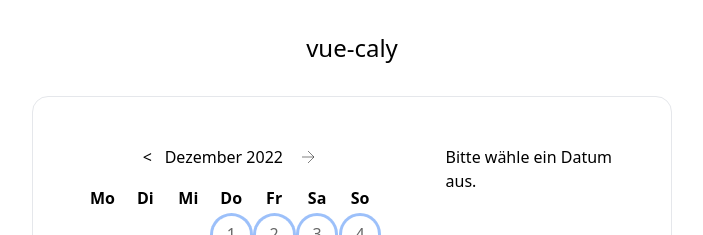
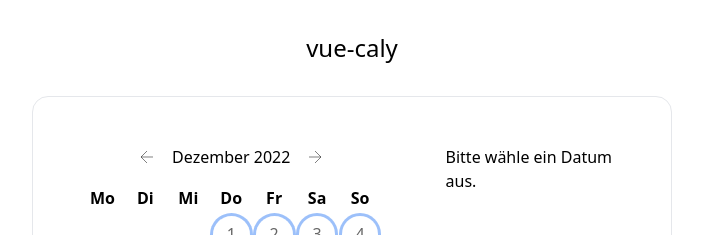
Before and after one commit to deepDiverPaul/vue-caly, a Vue app: page / in a window 1280 px wide. Shown: the top 235 px of the page, without its empty margins (288-991 px from the left). Built offline with nearby package versions, Linux system fonts and the light colour scheme.

Commit message:
update icons

```diff
--- a/src/plugin/components/DatePicker.vue
+++ b/src/plugin/components/DatePicker.vue
@@ -1,9 +1,9 @@
 <template>
   <div class="vcly-datepicker">
       <div class="vcly-monthselector">
-        <div class="arrow clickable mr-2" @click="prevMonth()">&lt;</div>
+        <div class="arrow clickable mr-2" @click="prevMonth()"><ArrowLeft /></div>
         <div class="month">{{months[month-1]}} {{year}}</div>
-        <div class="arrow clickable ml-2" @click="addMonth()"><ChevronRight /></div>
+        <div class="arrow clickable ml-2" @click="addMonth()"><ArrowRight /></div>
       </div>
     <table class="a-month">
       <tr class="a-toprow">
@@ -27,7 +27,8 @@
 <script setup lang="ts">
 import {padding, calendarize} from "@/plugin/composables/useHelpers";
 import {ref, computed} from "vue";
-import ChevronRight from "@/plugin/components/icons/ChevronRight.vue";
+import ArrowRight from "@/plugin/components/icons/ArrowRight.vue";
+import ArrowLeft from "@/plugin/components/icons/ArrowLeft.vue";
 
 const today = new Date(),
     days = ['Mo','Di','Mi','Do','Fr','Sa','So'],
--- /dev/null
+++ b/src/plugin/components/icons/ArrowLeft.vue
@@ -0,0 +1,9 @@
+<template>
+  <svg width="1.5em" height="1.5em" viewBox="0 0 48 48"><path fill="none" stroke="currentColor" strokeLinecap="round" strokeLinejoin="round" strokeWidth="4" d="M12 23.992h24M24 36L12 24l12-12"></path></svg>
+</template>
+
+<script>
+export default {
+  name: 'IconParkOutlineLeftSmall'
+}
+</script>
```
Also changed, not shown: src/plugin/components/icons/ArrowRight.vue (renamed from src/plugin/components/icons/ChevronRight.vue).
